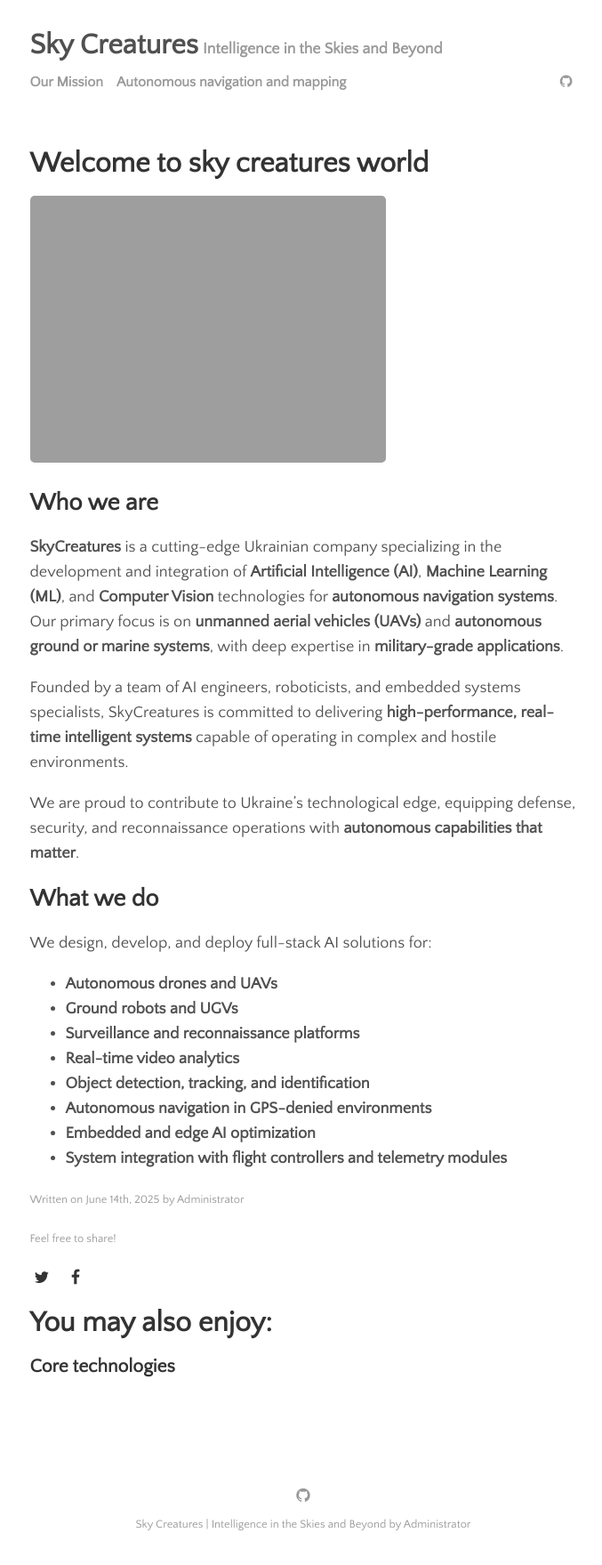
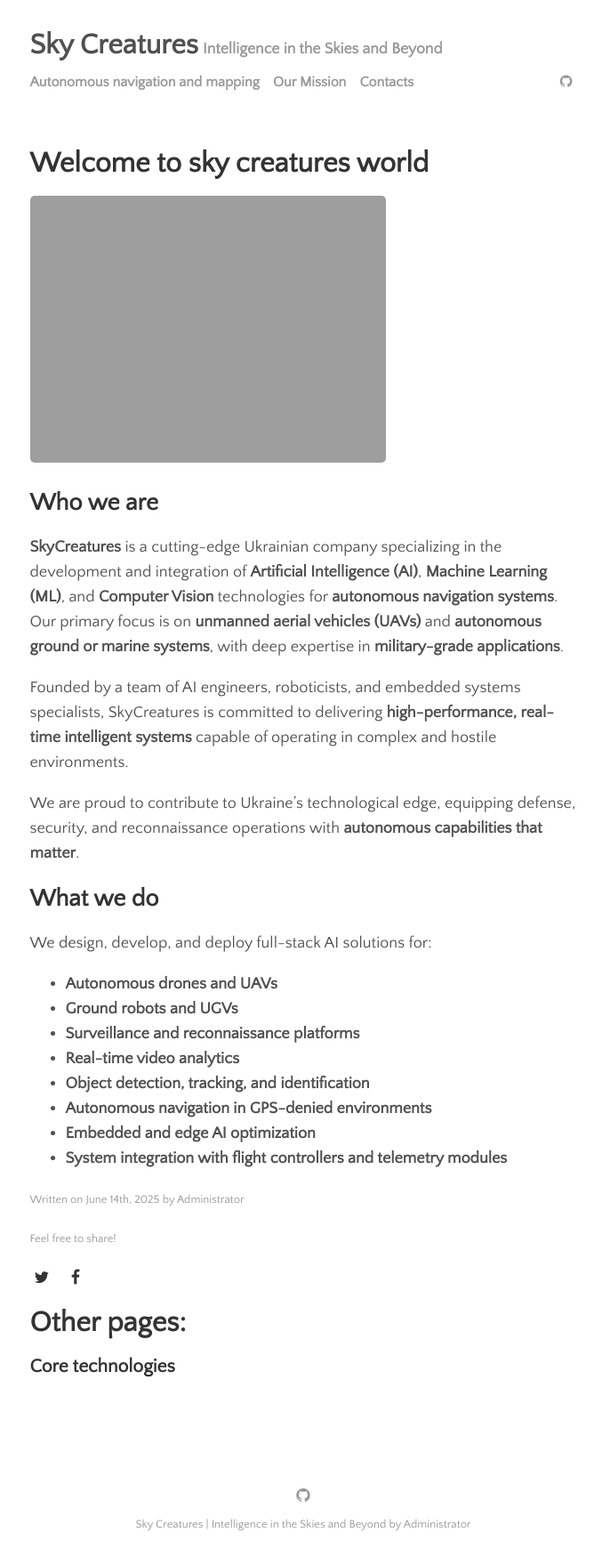
Before and after one commit to SkyCreatures/skycreatures.github.io, a Jekyll site: the page built from _posts/2025-06-14-welcome-to-sky-creatures-world.md, in a window 1280 px wide. Shown: the whole page at 89% size, without its empty margins (299-976 px from the left). Built offline with Jekyll 4.4.1, drawn with Linux system fonts in a browser that asks for light colours.

Commit message:
Add Contacts page.

```diff
--- a/_data/settings.yml
+++ b/_data/settings.yml
@@ -7,8 +7,9 @@ disqus:
 # google-ID: 'UA-000000000-0'
 
 menu:
+- {name: 'Autonomous navigation and mapping',   url: 'autonomous-navigation-mapping.html'}
 - {name: 'Our Mission',   url: 'our-mission.html'}
-- {name: 'Autonomous navigation and mapping',   url: 'autonomous-navigation-mapping.html'}
+- {name: 'Contacts',   url: 'contacts.html'}
 
 # Available social icons are powered by Font Awesome, so you can use any icon that they offer
 social:
@@ -26,6 +27,6 @@ pagination:
 
 sharing_button_prompt: 'Feel free to share!'
 
-related_posts: 'You may also enjoy:'
+related_posts: 'Other pages:'
 
 post_date_prefix: 'Written on'
```
Also changed, not shown: menu/contacts.md (added, +10 -0 lines).
